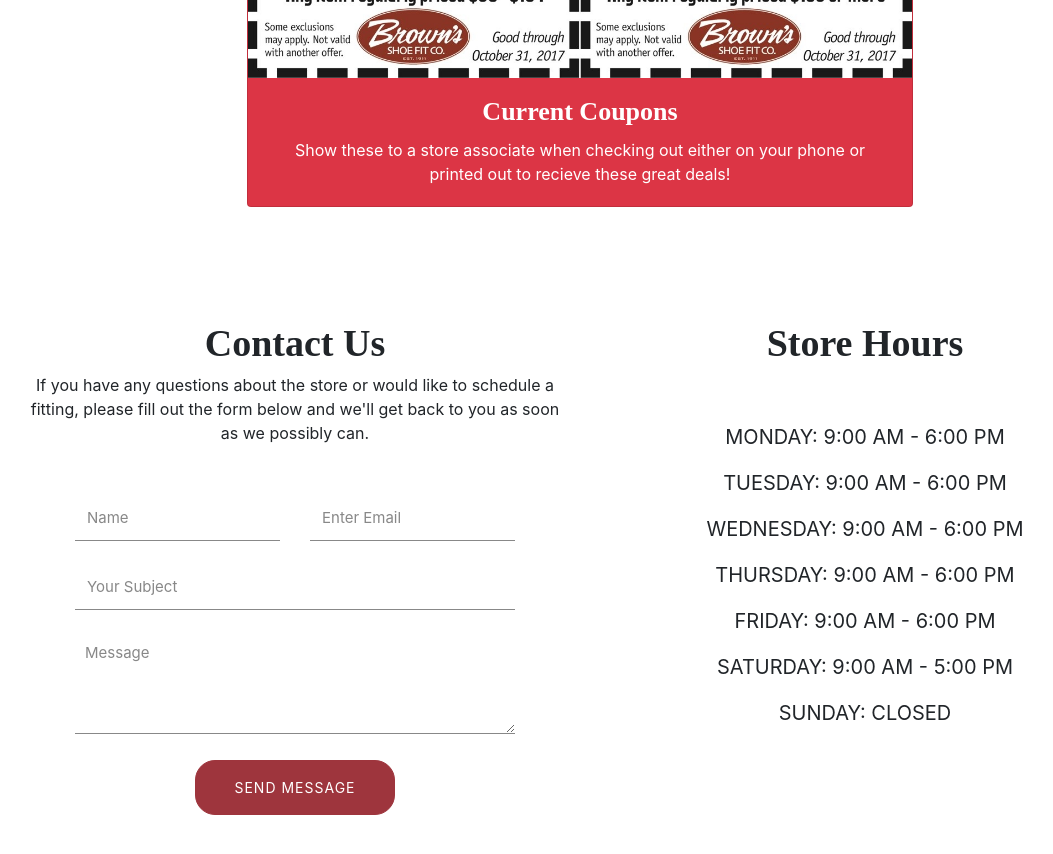
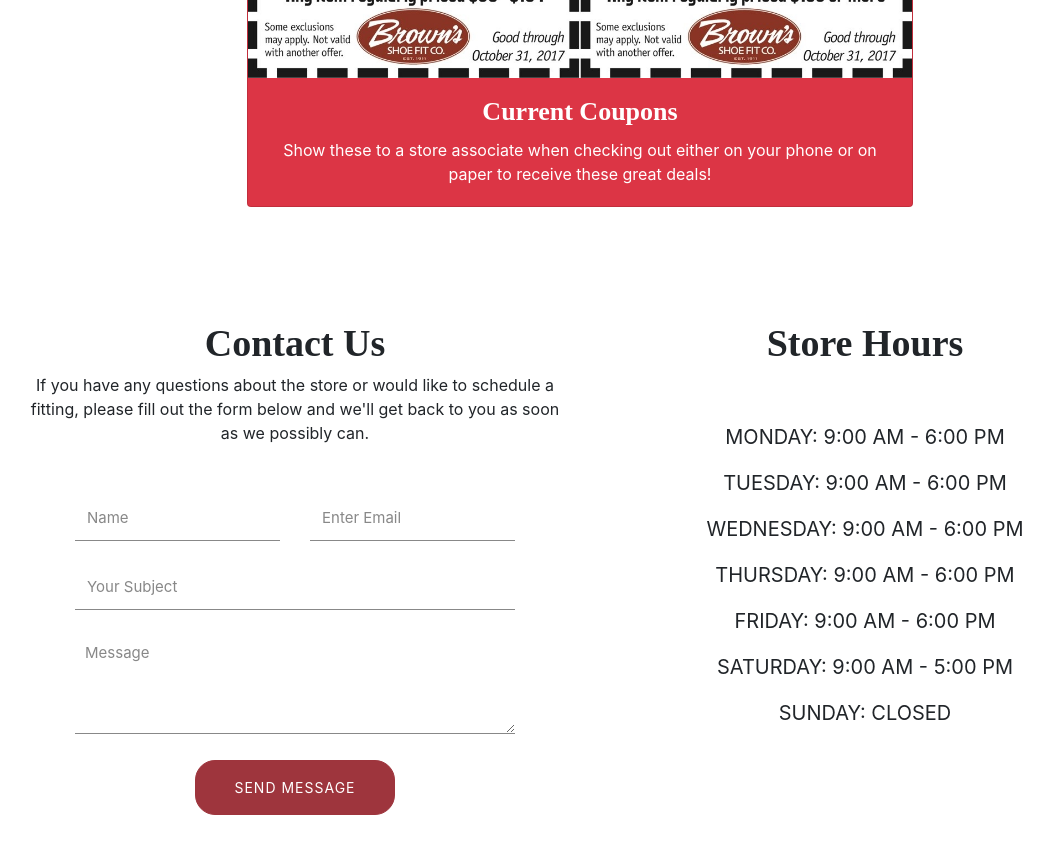
Before and after one commit to LovellyWeather/clintonbrowns, a plain HTML site: page index.html in a window 1280 px wide. Shown: the part 8740-9594 px from the top of the page, without its empty margins (60-1113 px from the left). Drawn offline with nearby package versions, Linux system fonts and the light colour scheme; a script that the page names is missing; a web font is replaced by a local one.

```diff
--- a/index.html
+++ b/index.html
@@ -318,7 +318,7 @@
 									<img class="card-img-top" style="justify-content: center;" src="assets/images/coupons.jpg" alt="Card image cap">
 									<div class="card-body" style="text-align: center;">
 									  <h3 class="card-title">Current Coupons</h3>
-									  <p class="card-text">Show these to a store associate when checking out either on your phone or printed out to recieve these great deals!</p>
+									  <p class="card-text">Show these to a store associate when checking out either on your phone or on paper to receive these great deals!</p>
 									</div>
 								  </div>
 					</div>
```
